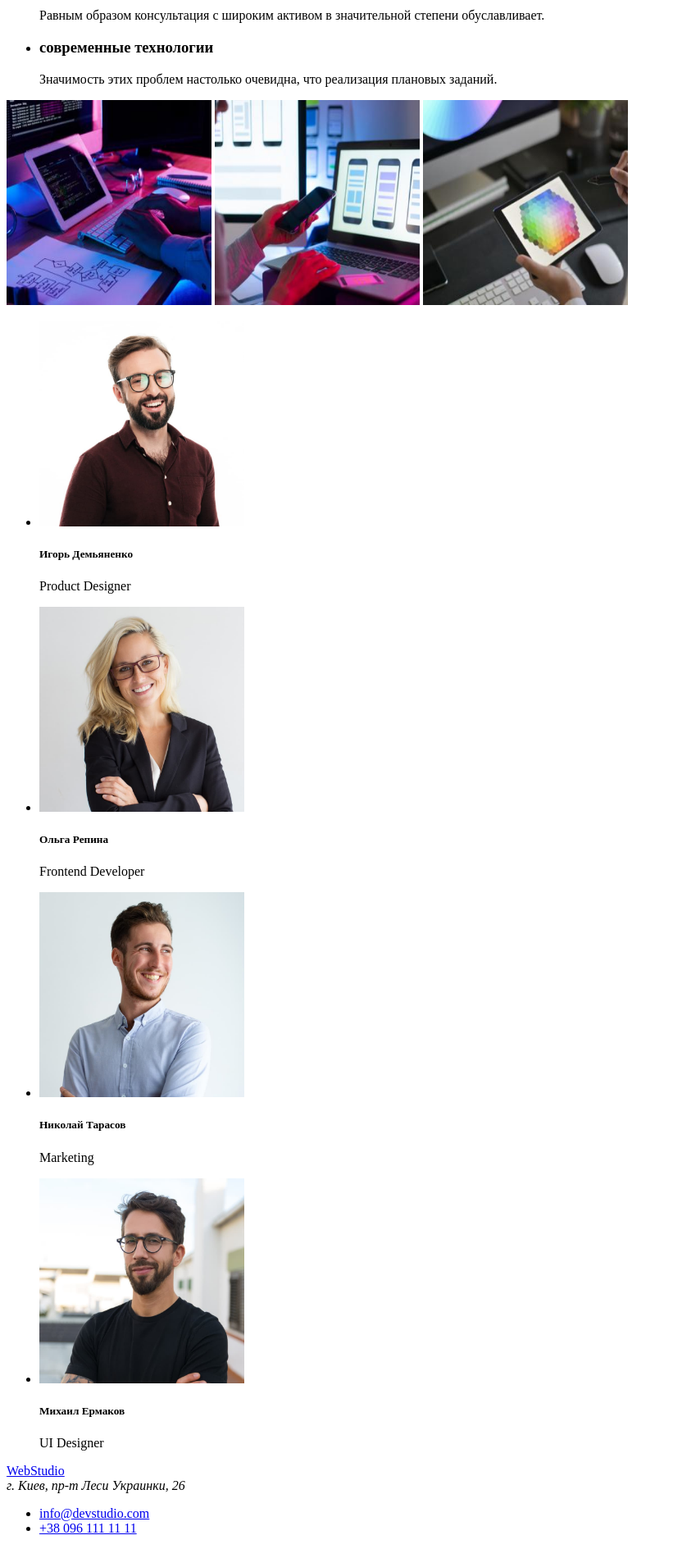
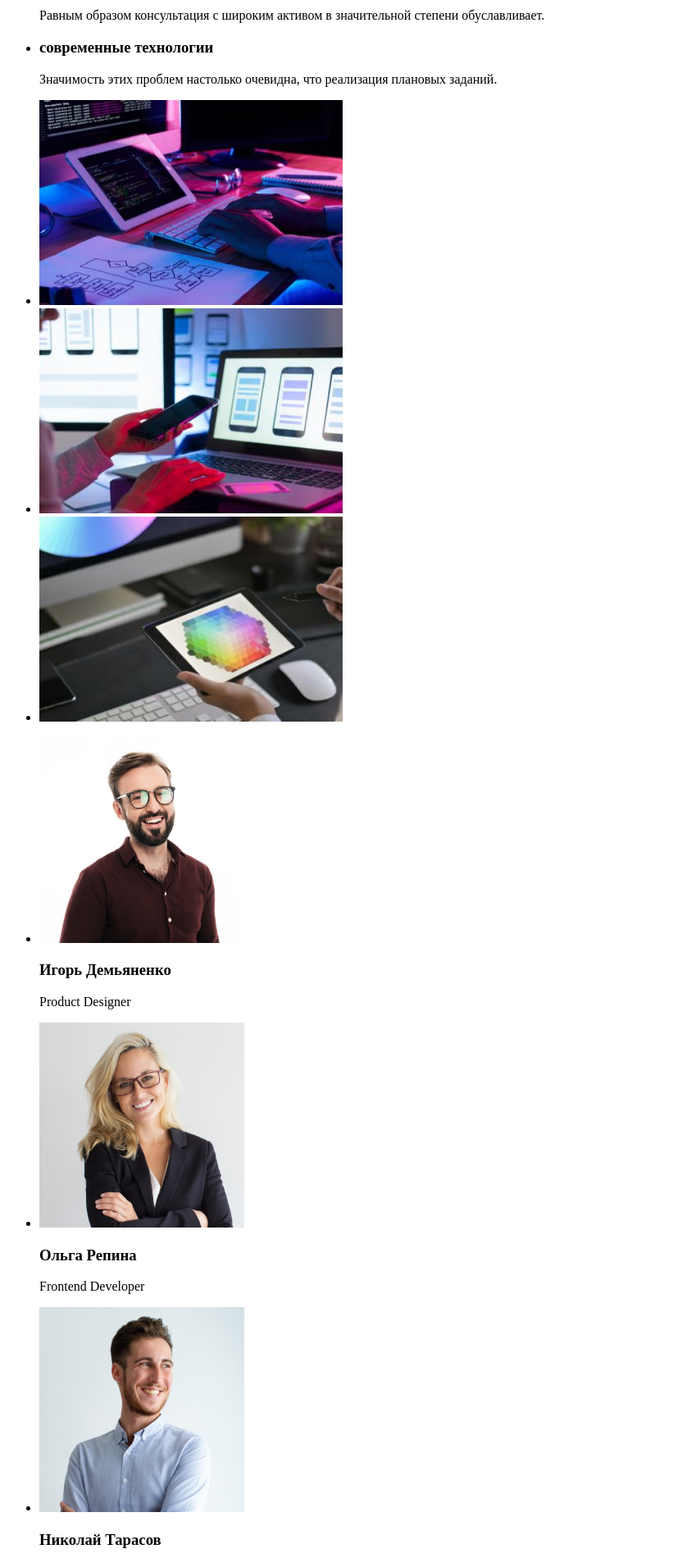
Before and after one commit to liubovpoltorak/goit-markup-hw-01, a plain HTML site: page index.html in a window 1280 px wide. Shown: the part 440-2340 px from the top of the page at 82% size, without its empty margins (0-821 px from the left). Drawn offline with Linux system fonts and the light colour scheme.

Commit message:
homework adjustments

```diff
--- a/index.html
+++ b/index.html
@@ -17,7 +17,7 @@
         </ul>
         </nav>
         <ul>
-            <li><a href="emailto:info@devstudio.com">info@devstudio.com </a></li>
+            <li><a href="mailto:info@devstudio.com">info@devstudio.com </a></li>
             <li><a href="tel:+380961111111">+38 096 111 11 11</a></li>
         </ul>
     </header>
@@ -52,9 +52,17 @@
         <!--Секция Чем занимаемся-->
         <section>
             <h2 hidden>Чем мы занимаемся</h2>
-            <img src="./images/studio/coding.jpg" alt="Написание кода со схемы" width="250" height="250">
-            <img src="./images/studio/mobile.jpg" alt="Настройка телефона по визуалу" width="250" height="250">
-            <img src="./images/studio/graphicstablet.jpg" alt="Выбор палитры на графическом планшете" width="250" height="250">
+            <ul>
+                <li>
+                    <img src="./images/studio/coding.jpg" alt="Написание кода со схемы" width="370" height="250">
+                </li>
+                <li>
+                    <img src="./images/studio/mobile.jpg" alt="Настройка телефона по визуалу" width="370" height="250">
+                </li>
+                <li>
+                    <img src="./images/studio/graphicstablet.jpg" alt="Выбор палитры на графическом планшете" width="370" height="250">
+                </li>
+            </ul>
         </section>
         <!--Секция Команда-->
         <section>
@@ -62,22 +70,22 @@
             <ul>
                 <li>
                     <img src="./images/team/cardteam1.jpg" alt="Игорь Демьяненко" width="250" height="250">
-                    <h5>Игорь Демьяненко</h5>
+                    <h3>Игорь Демьяненко</h3>
                     <p>Product Designer</p>
                 </li>
                 <li>
                     <img src="./images/team/cardteam2.jpg" alt="Ольга Репина" width="250" height="250">
-                    <h5>Ольга Репина</h5>
+                    <h3>Ольга Репина</h3>
                     <p>Frontend Developer</p>
                 </li>
                 <li>
                     <img src="./images/team/cardteam3.jpg" alt="Николай Тарасов" width="250" height="250">
-                    <h5>Николай Тарасов</h5>
+                    <h3>Николай Тарасов</h3>
                     <p>Marketing</p>
                 </li>
                 <li>
                     <img src="./images/team/cardteam4.jpg" alt="Михаил Ермаков" width="250" height="250">
-                    <h5>Михаил Ермаков</h5>
+                    <h3>Михаил Ермаков</h3>
                     <p>UI Designer</p>
                 </li>
             </ul>
@@ -87,12 +95,12 @@
     <footer>
         <a href="index.html" lang="en">WebStudio</a>
         <address>
-            г. Киев, пр-т Леси Украинки, 26<br>
-        </address>
         <ul>
-            <li><a href="emailto:info@devstudio.com">info@devstudio.com </a></li>
+            <li><a href="https://goo.gl/maps/UrgGSYHFzUW1wkLTA">г. Киев, пр-т Леси Украинки, 26<br></a></li>
+            <li><a href="mailto:info@devstudio.com">info@devstudio.com </a></li>
             <li><a href="tel:+380961111111">+38 096 111 11 11</a></li>
         </ul>
+        </address>
     </footer>
 </body>
 </html>
```
